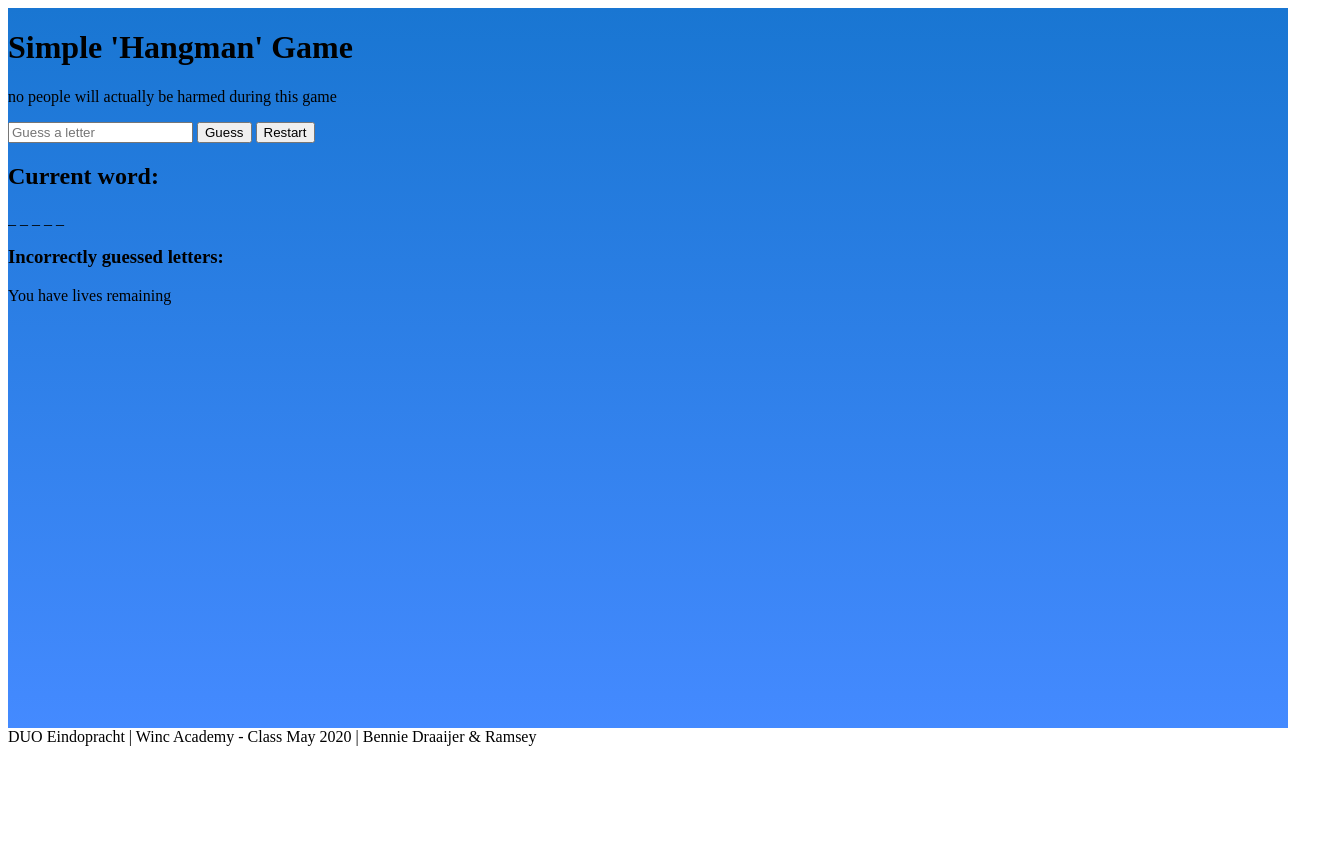
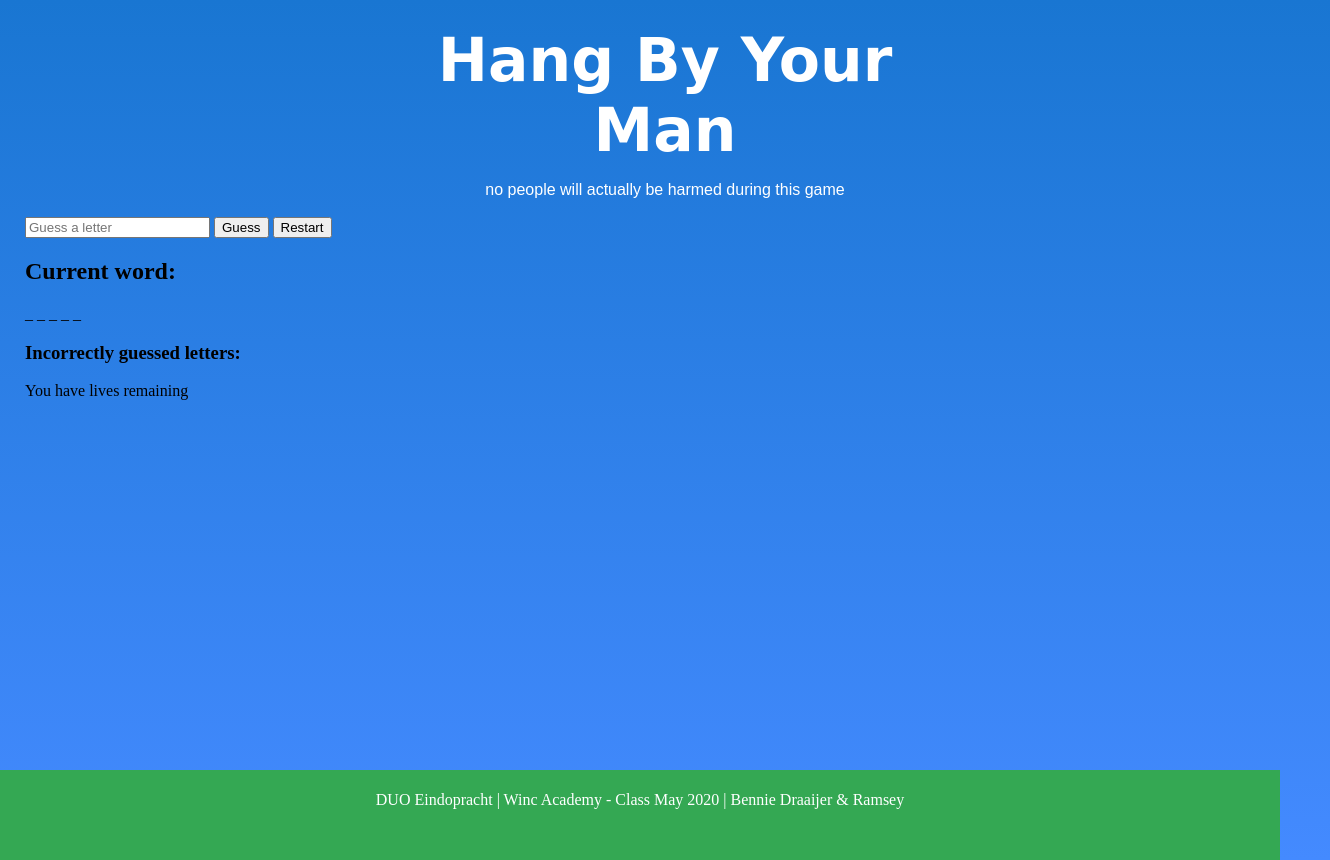
Before and after one commit to taipo1/Hangman_Bennie, a plain HTML site: page index.html in a window 1280 px wide. Shown: the whole page, 1330 px wide, since content can reach past the window. Before the commit the page ends 800 px from the top, so only its background shows below. Drawn offline with Linux system fonts and the light colour scheme; a script that the page names is missing; a web font is replaced by a local one.

Commit message:
Update CSS & HTML
-Add Title Wrap
-little changes

```diff
--- a/css/style.css
+++ b/css/style.css
@@ -1,15 +1,48 @@
+@import url('https://fonts.googleapis.com/css2?family=Caesar+Dressing&display=swap');
+
 :root {
   --bgColor: linear-gradient(to bottom, #1976d2, #448aff);
 }
 
-.wrapper {
+html {
+  box-sizing: border-box;
+}
+
+body {
+  margin: 0;
   background: var(--bgColor);
+}
+
+.main-wrapper {
   width: 100vw;
   height: 90vh;
-  margin: 0 auto;
+  margin: 0;
+ padding: 25px;
   position: relative;
   overflow: hidden;
   z-index: 1;
+}
+
+.title-wrapper {
+  font-family: Arial, Helvetica, sans-serif;
+  padding: 0;
+  text-align: center;
+  position: relative;
+  color: white;
+  top: 0%;
+  left: 50%;
+  width: 40vw;
+  height: 15vw;
+  margin: 0 0 0 -20vw;
+  overflow: hidden;
+}
+
+
+.game-title{
+  margin: 0;
+  font-family: 'Caesar Dressing',
+  cursive;
+  font-size: 60px;
 }
 
 .win,
@@ -24,3 +57,17 @@
 .lose h2 {
   color: blue;
 }
+
+footer {
+  bottom: 0;
+  margin: 0;
+  position: relative;
+  color: white;
+  text-align: center;
+  padding-top: 5px;
+  padding-bottom: 5px;
+  text-align: center;
+  background: #34a853;
+  height: 10vh;
+  width: 100vw;
+}
--- a/index.html
+++ b/index.html
@@ -5,16 +5,16 @@
   <meta charset="UTF-8" />
   <meta name="viewport" content="width=device-width, initial-scale=1.0" />
   <meta http-equiv="X-UA-Compatible" content="ie=edge" />
-  <title>Hangman</title>
+  <title>Hang By Your Man</title>
   <link rel="stylesheet" type="text/css" href="css/style.css" />
 </head>
 
 <body>
-
-  <div class="wrapper">
-
-    <h1 class="game-title">Simple 'Hangman' Game</h1>
-    <p class="game-slogan">no people will actually be harmed during this game</p>
+  <div class="main-wrapper">
+    <div class="title-wrapper">
+      <h1 class="game-title">Hang By Your Man</h1>
+      <p class="game-slogan">no people will actually be harmed during this game</p>
+    </div>
 
     <div class="win">
       <h2>You won!</h2>
@@ -38,7 +38,9 @@
 
   <script type="text/javascript" src="javascript/script.js"></script>
 
-  <footer class="ground">DUO Eindopracht | Winc Academy - Class May 2020 | Bennie Draaijer & Ramsey</footer>
+  <footer>
+    <p>DUO Eindopracht | Winc Academy - Class May 2020 | Bennie Draaijer & Ramsey</p>
+  </footer>
 
 </body>
 
```
